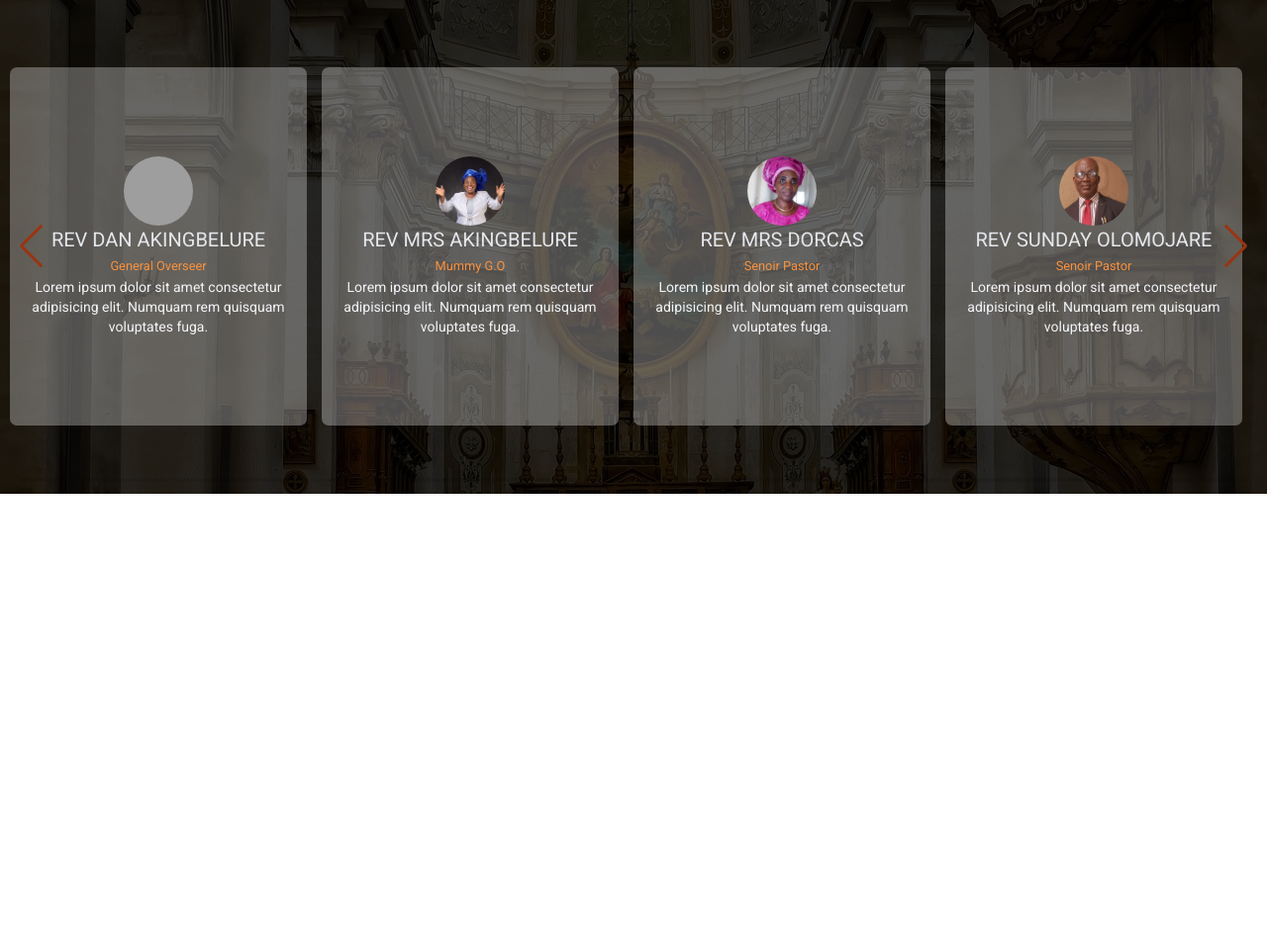
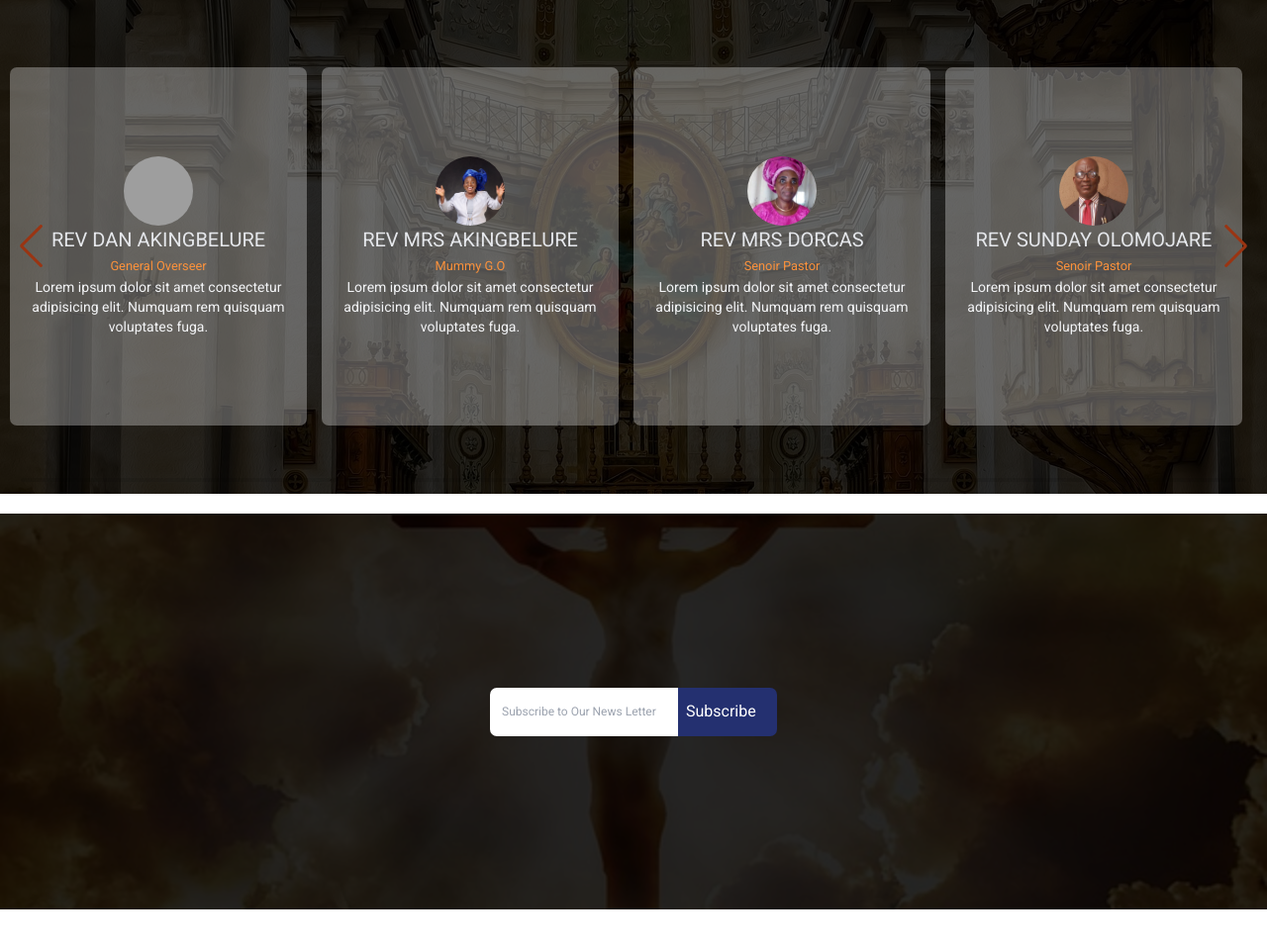
Before and after one commit to Shuga8/TGBC, a Laravel app: page / in a window 1280 px wide. Shown: the part 1459-2418 px from the top of the page at 99% size. Before the commit the page ends 1958 px from the top, so only its background shows below. Run offline with Laravel 10, Linux system fonts and the light colour scheme; data that the repository does not hold is empty; style sheets or scripts are compiled from the project's sources; some libraries are stand-ins or nearby versions; grey boxes are pictures that could not be loaded.

Commit message:
subscription container
completed

```diff
--- a/public/css/pages/main.css
+++ b/public/css/pages/main.css
@@ -8,9 +8,14 @@
   transition: 0.3s ease-in-out;
 }
 
+html {
+  scroll-behavior: smooth;
+  overflow-x: hidden !important;
+}
+
 body {
   width: 100%;
-  overflow-x: hidden;
+  overflow-x: hidden !important;
 }
 
 main {
@@ -495,4 +500,52 @@
   aspect-ratio: 4/3;
   -o-object-fit: cover;
      object-fit: cover;
+}
+
+.subsciption-container {
+  width: 100%;
+  height: 400px;
+  position: relative;
+  background: url("../../images/jesus-3469896_640.jpg") no-repeat center center/cover;
+  background-attachment: fixed;
+}
+.subsciption-container .overlay {
+  position: absolute;
+  z-index: 5;
+  width: 100%;
+  height: 100%;
+  background: rgba(0, 0, 0, 0.85);
+  display: flex;
+  justify-content: center;
+  align-items: center;
+  padding: 10px;
+}
+.subsciption-container .overlay > form {
+  display: flex;
+  flex-direction: row !important;
+}
+.subsciption-container .overlay > form > input {
+  outline: none !important;
+  padding: 13px 12px;
+  border-radius: 7px 0px 0px 7px;
+  font-size: 13px;
+  min-width: 200px;
+  max-width: 300px;
+  margin-right: -10px;
+}
+.subsciption-container .overlay > form > input::-moz-placeholder {
+  font-size: 12px;
+}
+.subsciption-container .overlay > form > input::placeholder {
+  font-size: 12px;
+}
+.subsciption-container .overlay > form button {
+  outline: none !important;
+  padding: 12px 8px 13px 8px;
+  border-radius: 0px 7px 7px 0px;
+  background: #243070;
+  color: #fff;
+  display: flex;
+  flex-direction: row !important;
+  width: 100px;
 }/*# sourceMappingURL=main.css.map */
--- a/public/css/pages/main.scss
+++ b/public/css/pages/main.scss
@@ -7,9 +7,13 @@
     transition: 0.3s ease-in-out;
 }
 
+html {
+    scroll-behavior: smooth;
+    overflow-x: hidden !important;
+}
 body {
     width: 100%;
-    overflow-x: hidden;
+    overflow-x: hidden !important;
 }
 
 main {
@@ -578,3 +582,53 @@
         }
     }
 }
+
+.subsciption-container {
+    width: 100%;
+    height: 400px;
+    position: relative;
+    background: url("../../images/jesus-3469896_640.jpg") no-repeat center
+        center / cover;
+    background-attachment: fixed;
+
+    .overlay {
+        position: absolute;
+        z-index: 5;
+        width: 100%;
+        height: 100%;
+        background: rgba($color: #000000, $alpha: 0.85);
+        display: flex;
+        justify-content: center;
+        align-items: center;
+        padding: 10px;
+
+        > form {
+            display: flex;
+            flex-direction: row !important;
+            > input {
+                outline: none !important;
+                padding: 13px 12px;
+                border-radius: 7px 0px 0px 7px;
+                font-size: 13px;
+                min-width: 200px;
+                max-width: 300px;
+                margin-right: -10px;
+
+                &::placeholder {
+                    font-size: 12px;
+                }
+            }
+
+            button {
+                outline: none !important;
+                padding: 12px 8px 13px 8px;
+                border-radius: 0px 7px 7px 0px;
+                background: #243070;
+                color: #fff;
+                display: flex;
+                flex-direction: row !important;
+                width: 100px;
+            }
+        }
+    }
+}
--- a/resources/views/pages/index.blade.php
+++ b/resources/views/pages/index.blade.php
@@ -122,7 +122,7 @@
 			nulla nemo atque id. </blockquote>
 
 		<div class="inner-about-container px-5 py-3">
-			<figure class="slide-right" lazy="true">
+			<figure class="slide-up" lazy="true">
 				<img src="{{ asset('images/kelly-sikkema-4le7k9XVYjE-unsplash.jpg') }}" alt="" loading="lazy">
 			</figure>
 
@@ -260,6 +260,16 @@
 		</section>
 	@endunless
 
+	<section class="subsciption-container mb-10">
+
+		<div class="overlay">
+			<form action="" method="POST">
+				@csrf
+				<input class="" name="email" type="email" placeholder="Subscribe to Our News Letter">
+				<button type="submit flex">Subscribe<x-heroicon-o-sparkles class="h-4 w-4 text-white" /></button>
+			</form>
+		</div>
+	</section>
 	@push('links')
 		<link href="https://cdn.jsdelivr.net/npm/swiper@11/swiper-bundle.min.css" rel="stylesheet" />
 	@endpush
```
Also changed, not shown: public/images/jesus-3469896_640.jpg (added), 1 other file.
